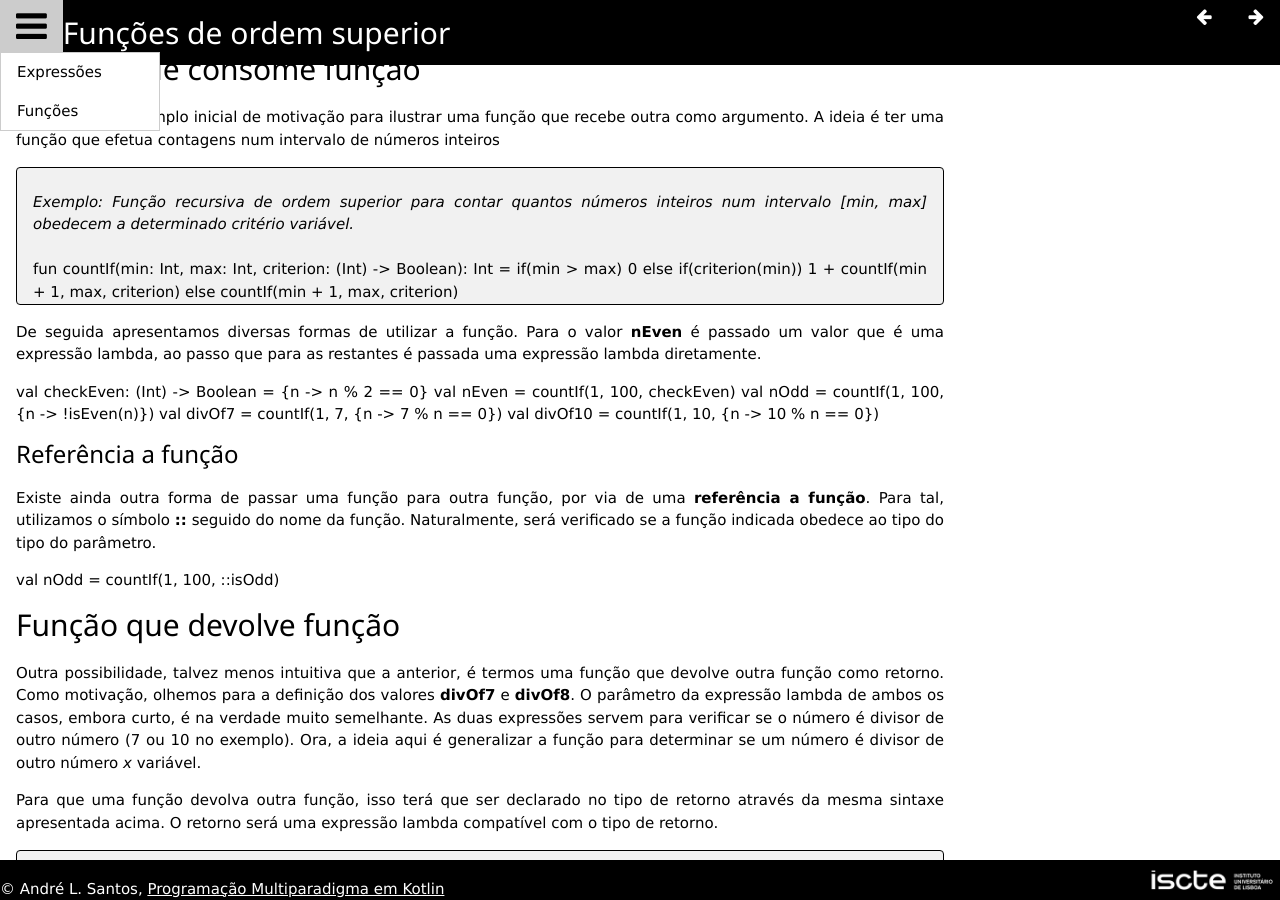
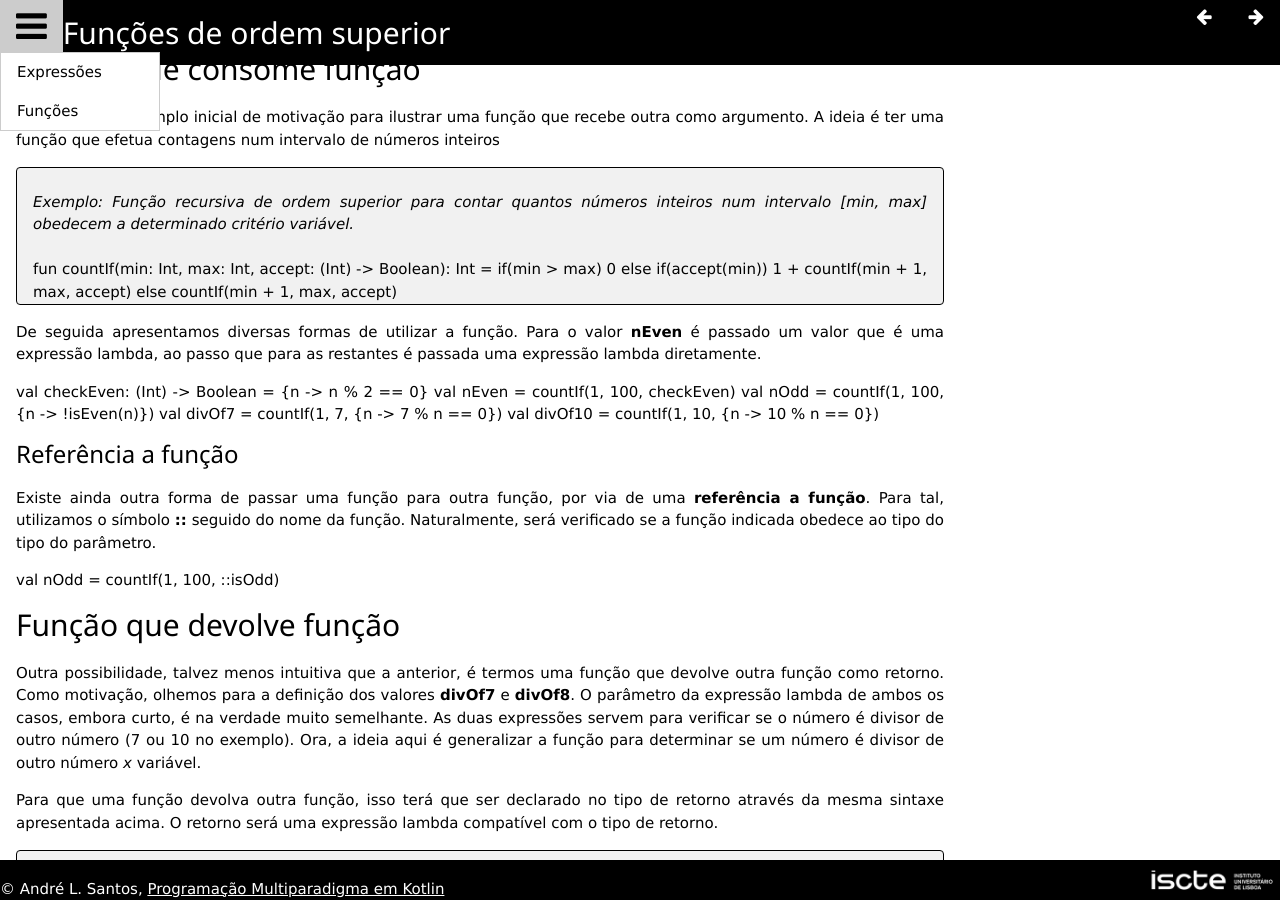
Before and after one commit to andre-santos-pt/andre-santos-pt.github.io, a Jekyll site: the page built from kotlin/02_funcoes/funcoessup.md, in a window 1280 px wide and 900 px high, scrolled down 1764 px. Built offline with Jekyll 4.4.1, drawn with Linux system fonts in a browser that asks for light colours; nearby versions of some CDN libraries.

```diff
--- a/_layouts/default.html
+++ b/_layouts/default.html
@@ -44,6 +44,8 @@ img.code {
     padding: 10px;
   }
     </style>
+
+
     <script>
 
     document.addEventListener('selectionchange', () => {
@@ -154,7 +156,11 @@ img.code {
     </div>
   </div>
 
-  <h2>&nbsp;&nbsp;&nbsp;&nbsp;&nbsp;&nbsp;{{ page.title }}</h2>
+  <h2>&nbsp;&nbsp;&nbsp;&nbsp;&nbsp;&nbsp;{{ page.title }}
+  {% if page.exer == true %}
+  (Exercício)
+  {% endif %}
+  </h2>
   <div class="w3-display-topright">
 <!--
     <i class="fa fa-question-circle w3-xxlarge w3-button w3-black"
--- a/kotlin/02_funcoes/funcoessup.md
+++ b/kotlin/02_funcoes/funcoessup.md
@@ -87,10 +87,10 @@ Uma função de ordem superior é caracterizada por ter pelo menos uma das segui
 Retomamos o exemplo inicial de motivação para ilustrar uma função que recebe outra como argumento. A ideia é ter uma função que efetua contagens num intervalo de números inteiros
 
 {% include code code="
-fun countIf(min: Int, max: Int, criterion: (Int) -> Boolean): Int =
+fun countIf(min: Int, max: Int, accept: (Int) -> Boolean): Int =
     if(min > max) 0
-    else if(criterion(min)) 1 + countIf(min + 1, max, criterion)
-    else countIf(min + 1, max, criterion)
+    else if(accept(min)) 1 + countIf(min + 1, max, accept)
+    else countIf(min + 1, max, accept)
 "
 msg="Exemplo: Função recursiva de ordem superior para contar quantos números inteiros num intervalo [min, max] obedecem a determinado critério variável."
 %}
```
Also changed, not shown: kotlin/02_funcoes/exercicios/perfeitos.md (added, +76 -0 lines).
